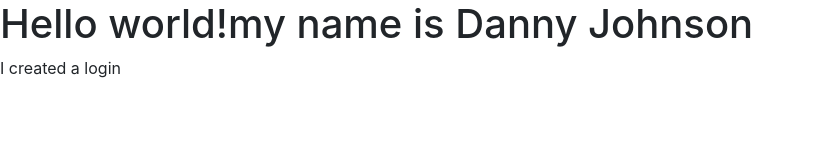
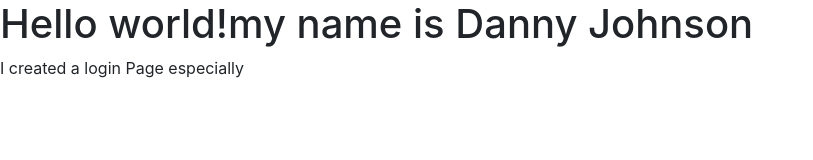
Before and after one commit to dineshkumar2050/all-my-fiels, a plain HTML site: page index.html in a window 1280 px wide. Shown: the whole page, without its empty margins (0-813 px from the left). Drawn offline with nearby package versions, Linux system fonts and the light colour scheme.

Commit message:
some changes

```diff
--- a/index.html
+++ b/index.html
@@ -12,6 +12,7 @@
   <body>
       <h1>Hello world!my name is Danny Johnson  </h1>
       I created a login
+      Page especially
     <!-- Optional JavaScript -->
     <!-- jQuery first, then Popper.js, then Bootstrap JS -->
     <script src="https://code.jquery.com/jquery-3.3.1.slim.min.js" integrity="sha384-q8i/X+965DzO0rT7abK41JStQIAqVgRVzpbzo5smXKp4YfRvH+8abtTE1Pi6jizo" crossorigin="anonymous"></script>
```
